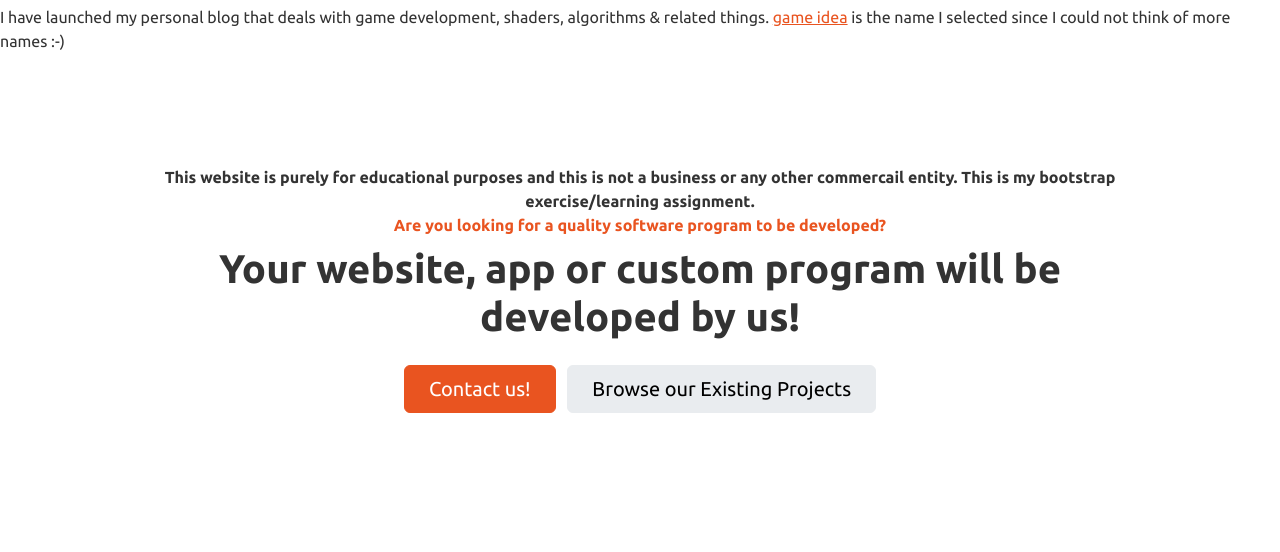
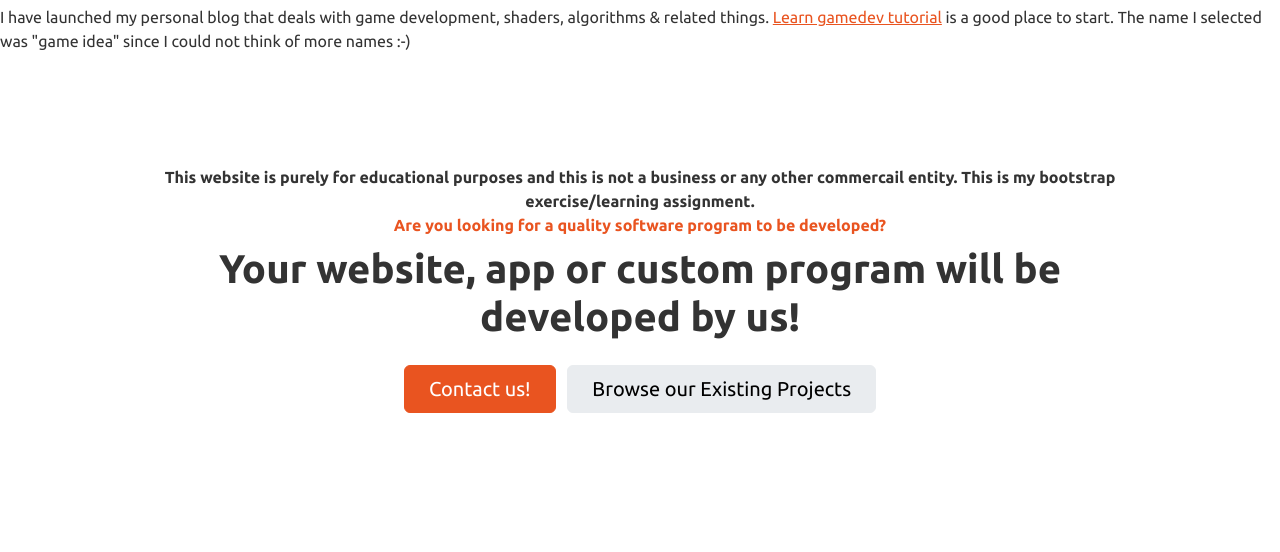
Before and after one commit to mujtaba-io/mujtaba-io.github.io, a plain HTML site: page index.html in a window 1280 px wide. Shown: the part 69-621 px from the top of the page. Drawn offline with Linux system fonts and the light colour scheme.

Commit message:
Update index.html

```diff
--- a/index.html
+++ b/index.html
@@ -34,7 +34,8 @@
 
     <p>
         I have launched my personal blog that deals with game development, shaders, algorithms & related things.
-        <a href="https://gameidea.org/">game idea</a> is the name I selected since I could not think of more names :-)
+        <a href="https://gameidea.org/2024/01/27/basics-of-game-development/">Learn gamedev tutorial</a> is a good place to start.
+        The name I selected was "game idea" since I could not think of more names :-)
     </p>
 
     <section class="py-4 py-xl-5">
```
